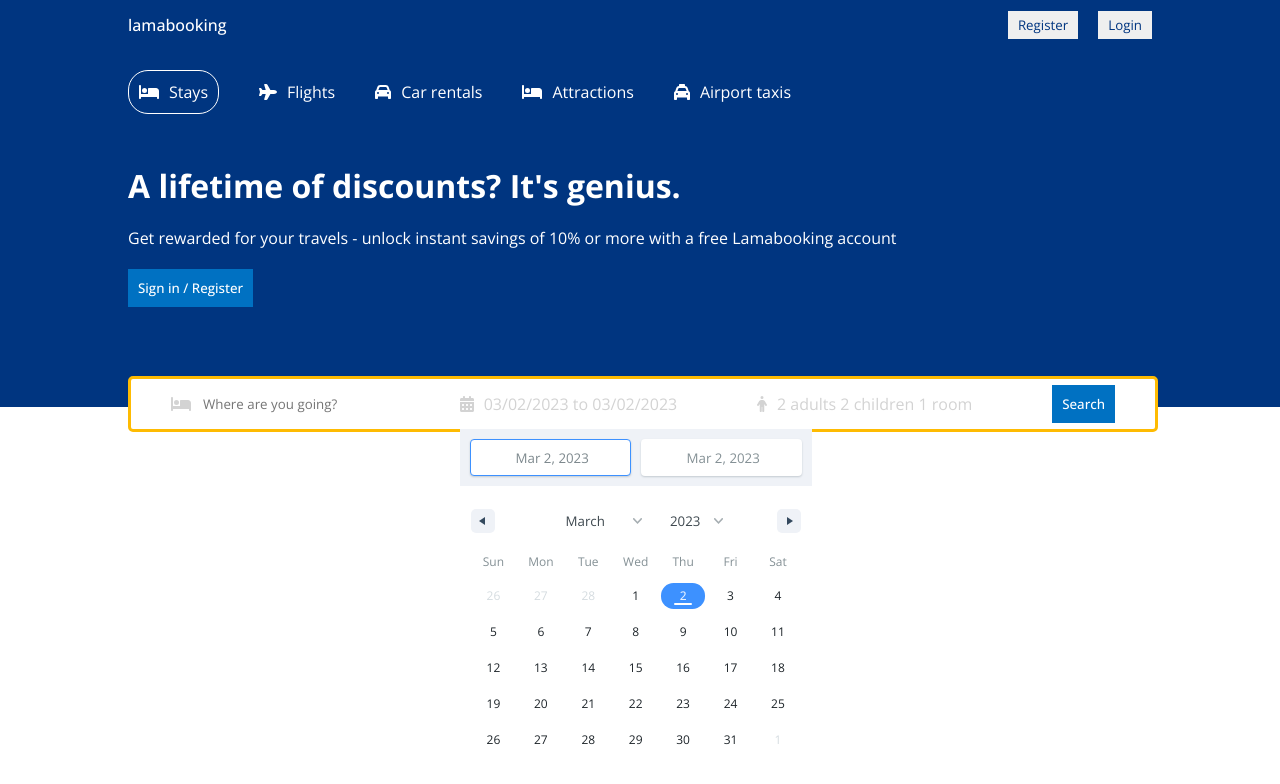
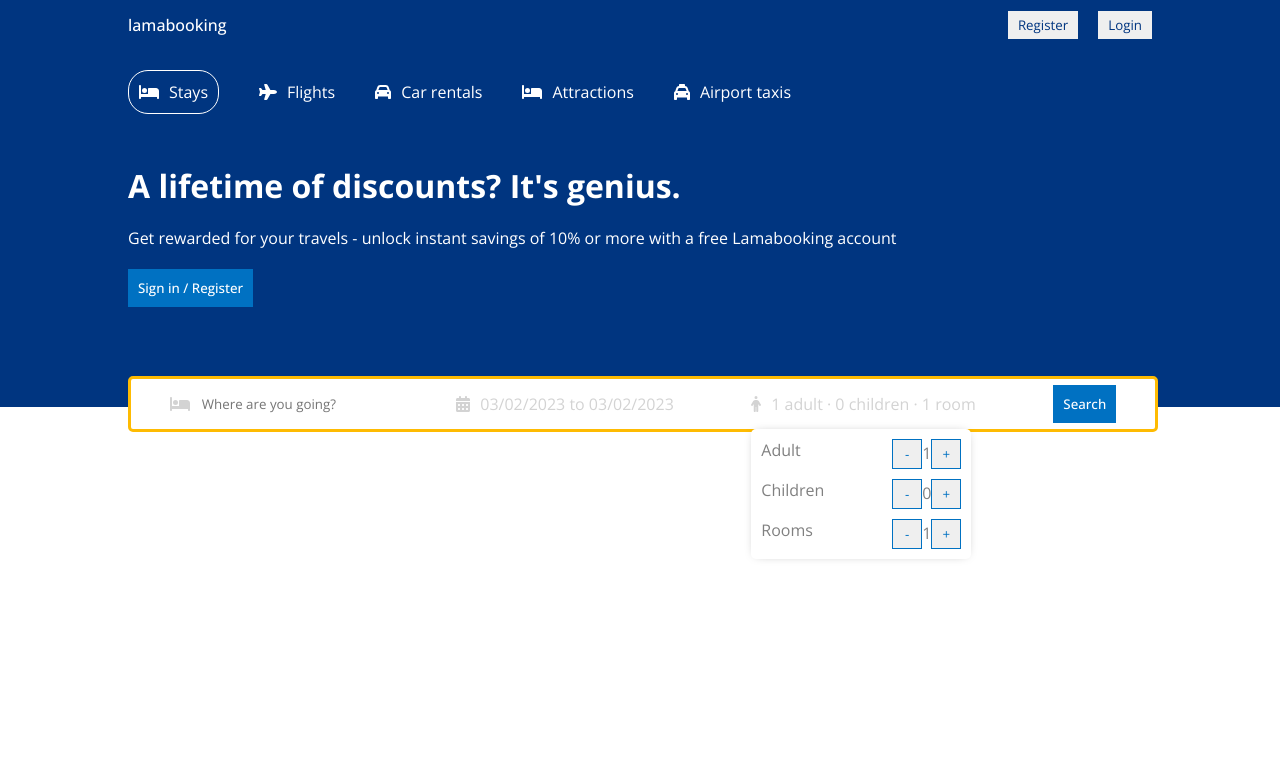
Before and after one commit to httpcyberdata/react-booking, a React (Create React App) app: page / in a window 1280 px wide. Shown: the top 784 px of the page. Built offline with nearby package versions, Linux system fonts and the light colour scheme.

Commit message:
chore: creating handleOption func for inc/dec buttons on reservation selections

```diff
--- a/src/components/header/Header.jsx
+++ b/src/components/header/Header.jsx
@@ -9,6 +9,7 @@
 import {format} from "date-fns";
 
 const Header = () => {
+	const [openDate, setOpenDate] = useState(false);
 	const [date, setDate] = useState([
 		{
 			startDate: new Date(),
@@ -16,6 +17,16 @@
 			key: 'selection'
 		}
 	]);
+	const [openOptions, setOpenOptions] = useState(false);
+	const [options, setOptions] = useState({
+		adult: 1,
+		children: 0,
+		room: 1
+	})
+
+	const handleOption = (name, operation) => {
+
+	}
 	return (
 		<div className="header">
 			<div className="headerContainer">
@@ -61,19 +72,46 @@
 					</div>
 					<div className="headerSearchItem">
 						<FontAwesomeIcon icon={faCalendarDays} className="headerIcon" />
-						<span className="headerSearchText">{`${format(date[0].startDate,
+						<span onClick={() => setOpenDate(!openDate)} className="headerSearchText">{`${format(date[0].startDate,
 						 "MM/dd/yyyy")} to ${format(date[0].endDate, "MM/dd/yyyy")}`}</span>
-						<DateRange
+						{
+						openDate && <DateRange
 							editableDateInputs={true}
 							onChange={item => setDate([item.selection])}
 							moveRangeOnFirstSelection={false}
 							ranges={date}
 							className="date"
-						/>
+						/>}
 					</div>
 					<div className="headerSearchItem">
 						<FontAwesomeIcon icon={faPerson} className="headerIcon" />
-						<span className="headerSearchText">2 adults 2 children 1 room</span>
+						<span className="headerSearchText">{`${options.adult} adult · ${options.children} children · ${options.room} room `}</span>
+						<div className="options">
+							<div className="optionItem">
+								<span className="optionText">Adult</span>
+								<div className="optionCounter">
+									<button className="optionCounterButton" onClick={() => handleOption("adult", "d")}>-</button>
+									<span className="optionCounterNumber">1</span>
+									<button className="optionCounterButton" onClick={() => handleOption("adult", "i")}>+</button>
+								</div>
+							</div>
+							<div className="optionItem">
+								<span className="optionText">Children</span>
+								<div className="optionCounter">
+									<button className="optionCounterButton" onClick={() => handleOption("children", 'd')}>-</button>
+									<span className="optionCounterNumber">0</span>
+									<button className="optionCounterButton" onClick={() => handleOption('children', 'i') }>+</button>
+								</div>
+							</div>
+							<div className="optionItem">
+								<span className="optionText">Rooms</span>
+								<div className="optionCounter">
+									<button className="optionCounterButton" onClick={() => handleOption('room', 'd')}>-</button>
+									<span className="optionCounterNumber">1</span>
+									<button className="optionCounterButton" onClick={() => handleOption('room', 'i')}>+</button>
+								</div>
+							</div>
+						</div>
 					</div>
 					<div className="headerSearchItem">
 						<button className="headerBtn">
--- a/src/components/header/header.css
+++ b/src/components/header/header.css
@@ -81,3 +81,34 @@
 	position: absolute;
 	top: 50px;
 }
+
+.options {
+	position: absolute;
+	top: 50px;
+	background-color: white;
+	color: gray;
+	border-radius: 5px;
+	-webkit-box-shadow: 0px 0px 10px -5px rgba(0, 0, 0, 0.4);
+}
+
+.optionItem {
+	width: 200px;
+	display: flex;
+	justify-content: space-between;
+	margin: 10px;
+}
+
+.optionsCounter {
+	display: flex;
+	align-items: center;
+	gap: 10px;
+	font-size: 12px;
+	color: black;
+}
+
+.optionCounterButton {
+	width: 30px;
+	height: 30px;
+	border: 1px solid #0071c2;
+	color: #0071c2;
+}
```
